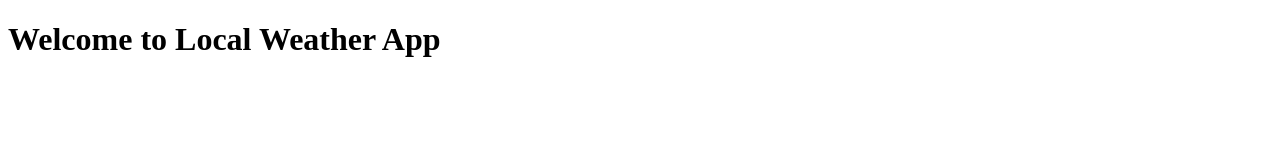
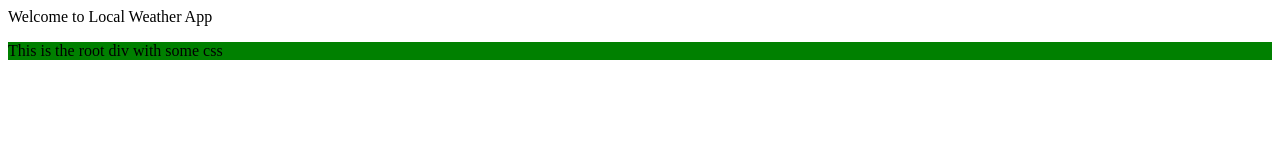
Before and after one commit to rohankadam1395/ShowLocalWeather, a website: page views/index.html in a window 1280 px wide. Drawn offline with Linux system fonts and the light colour scheme.

Commit message:
adding css

```diff
--- a/views/index.html
+++ b/views/index.html
@@ -7,6 +7,11 @@
         <link rel="stylesheet" href="./public/style.css">
     </head>
     <body>
-<h1>Welcome to Local Weather App</h1>
+        <header>
+            Welcome to Local Weather App
+        </header>
+        <div id="root">
+<p>This is the root div with some css</p>
+        </div>
     </body>
 </html>
--- a/views/public/style.css
+++ b/views/public/style.css
@@ -0,0 +1,3 @@
+#root{
+    background-color: green;
+}
```
